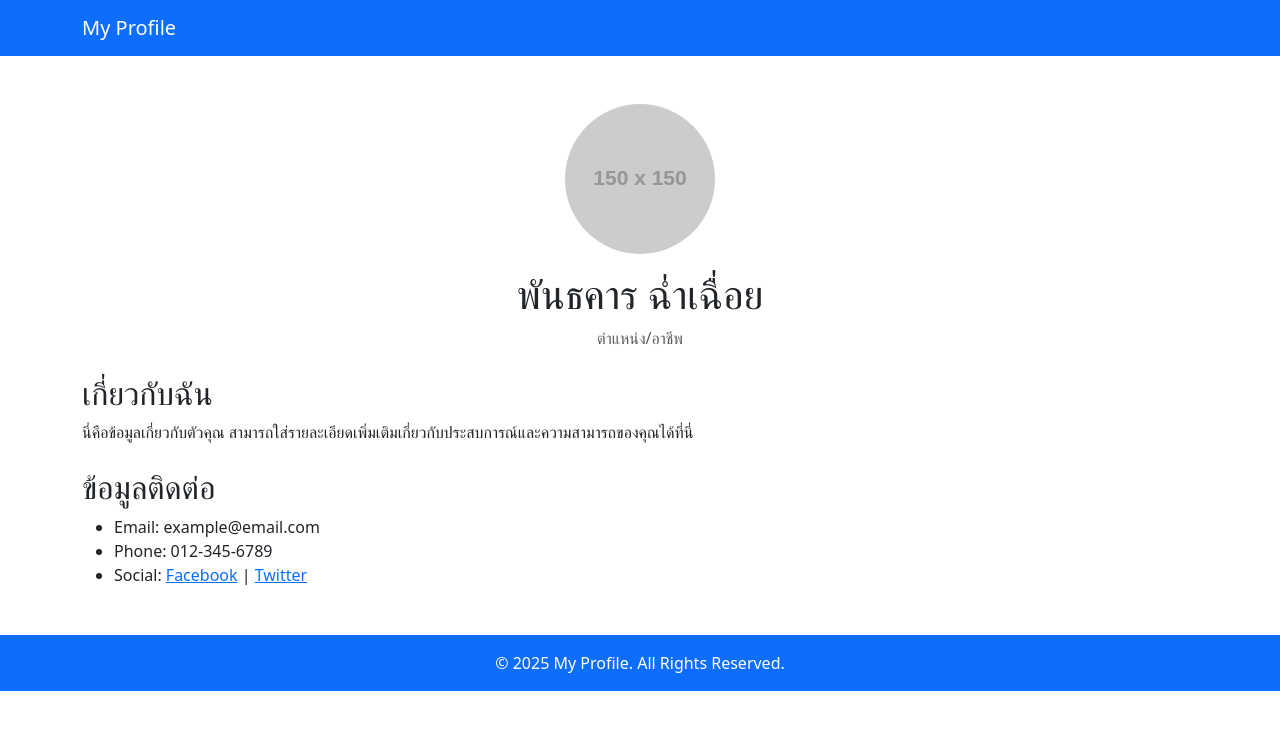
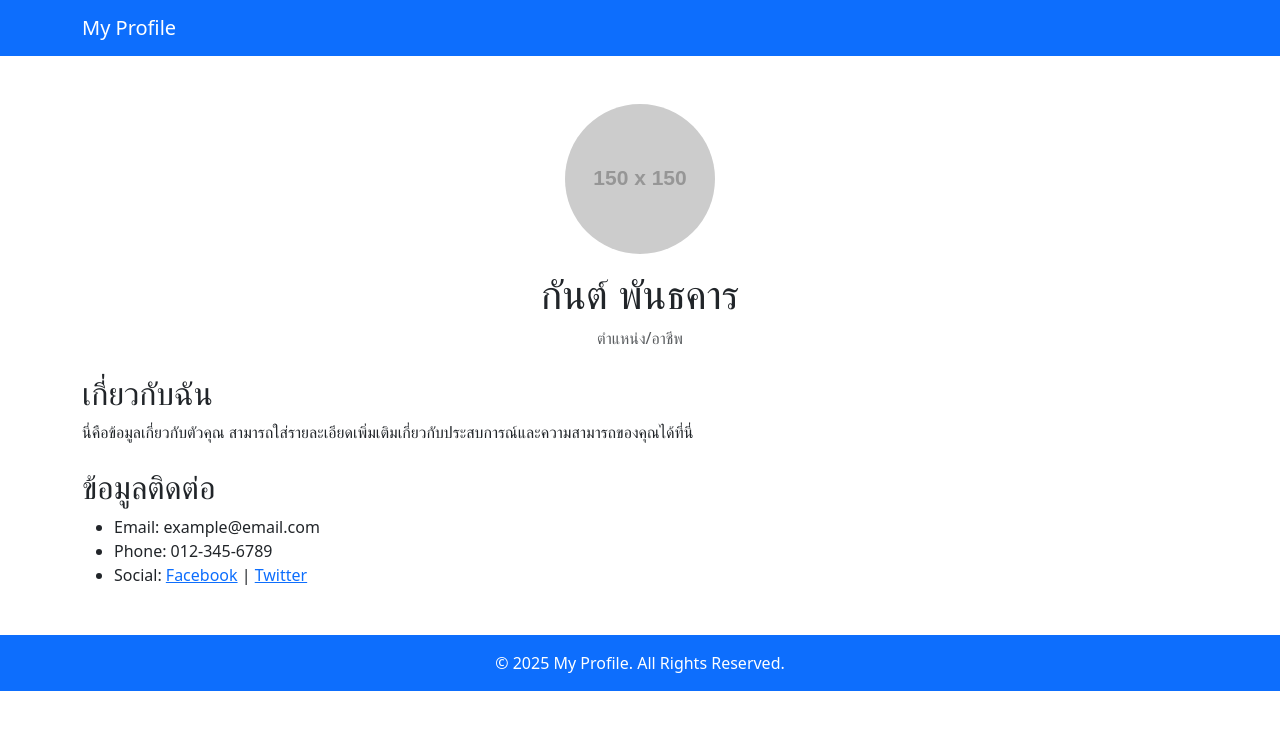
Before and after one commit to Gun46/web_html, a plain HTML site: page index.html in a window 1280 px wide. Drawn offline with nearby package versions, Linux system fonts and the light colour scheme; placeholder pictures from the web are drawn by us.

Commit message:
16-02-2568

```diff
--- a/index.html
+++ b/index.html
@@ -15,7 +15,7 @@
 
     <div class="container mt-5 text-center">
         <img src="https://via.placeholder.com/150" class="rounded-circle" alt="Profile Picture">
-        <h1 class="mt-3">พันธคาร ฉ่ำเฉื่อย
+        <h1 class="mt-3">กันต์ พันธคาร
 
         </h1>
         <p class="text-muted">ตำแหน่ง/อาชีพ</p>
```
